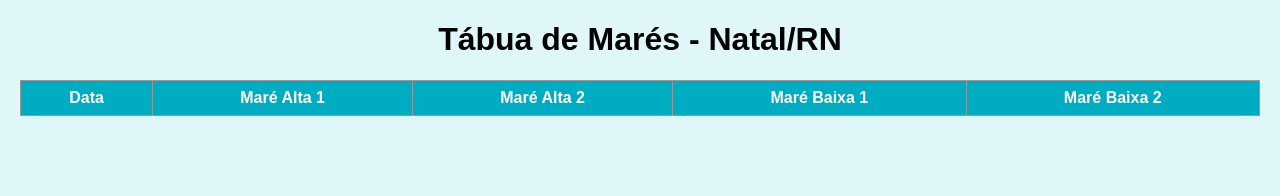
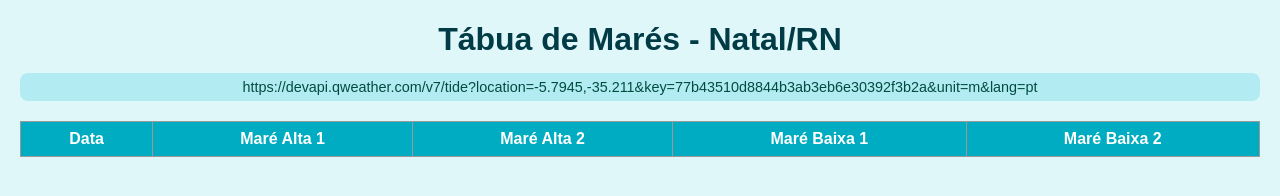
Before and after one commit to ewertonbrm/vaidarmare, a plain HTML site: page index.html in a window 1280 px wide. Drawn offline with Linux system fonts and the light colour scheme; no server answers.

Commit message:
Refactor index.html for better readability and functionality
Updated the HTML structure, added API URL display, and improved styling.

```diff
--- a/index.html
+++ b/index.html
@@ -9,8 +9,20 @@
       font-family: Arial, sans-serif;
       margin: 20px;
       background: #e0f7fa;
+      color: #003b46;
     }
-    h1 { text-align: center; }
+    h1 {
+      text-align: center;
+      margin-bottom: 5px;
+    }
+    p#apiURL {
+      text-align: center;
+      font-size: 0.9em;
+      color: #004d40;
+      background: #b2ebf2;
+      padding: 6px;
+      border-radius: 8px;
+    }
     table {
       width: 100%;
       border-collapse: collapse;
@@ -26,15 +38,12 @@
       background: #00acc1;
       color: white;
     }
-    caption {
-      font-weight: bold;
-      margin-bottom: 10px;
-    }
   </style>
 </head>
 <body>
 
 <h1>Tábua de Marés - Natal/RN</h1>
+<p id="apiURL"></p>
 
 <table id="tideTable">
   <thead>
@@ -52,15 +61,17 @@
 </table>
 
 <script>
-const lat = -5.7945; // Natal RN
+const lat = -5.7945;  // Natal RN
 const lon = -35.211;
-const apiKey = 77b43510d8844b3ab3eb6e30392f3b2a; // Coloque sua API Key
+const apiKey = "77b43510d8844b3ab3eb6e30392f3b2a"; // sua chave
+const apiURL = `https://devapi.qweather.com/v7/tide?location=${lat},${lon}&key=${apiKey}&unit=m&lang=pt`;
 
-// Converte horário da API (UTC+8) para horário local de Natal (UTC-3)
+document.getElementById("apiURL").textContent = apiURL;
+
+// Converte horário UTC+8 (API) para UTC-3 (Natal/RN)
 function convertToLocalTime(apiTimeStr) {
-  const utcTime = new Date(apiTimeStr + "+08:00"); // API retorna UTC+8
-  // Ajuste para UTC-3 (Natal)
-  const localTime = new Date(utcTime.getTime() - (11 * 60 * 60 * 1000)); // 8 - (-3) = 11h de diferença
+  const utcTime = new Date(apiTimeStr + "+08:00");
+  const localTime = new Date(utcTime.getTime() - (11 * 60 * 60 * 1000)); // UTC+8 → UTC-3
   const hours = localTime.getHours().toString().padStart(2, "0");
   const minutes = localTime.getMinutes().toString().padStart(2, "0");
   return `${hours}:${minutes}`;
@@ -68,7 +79,7 @@ function convertToLocalTime(apiTimeStr) {
 
 async function fetchTides() {
   try {
-    const res = await fetch(`https://devapi.qweather.com/v7/tide?location=${lat},${lon}&key=${apiKey}&unit=m&lang=pt`);
+    const res = await fetch(apiURL);
     const data = await res.json();
 
     if (data.code !== "200") {
@@ -79,12 +90,11 @@ async function fetchTides() {
     const tbody = document.querySelector("#tideTable tbody");
     tbody.innerHTML = "";
 
-    // Pegar só hoje e amanhã
-    const today = new Date().toISOString().slice(0, 10); // yyyy-mm-dd
+    const today = new Date().toISOString().slice(0, 10);
     const tomorrow = new Date(Date.now() + 24*60*60*1000).toISOString().slice(0, 10);
 
     data.tide.forEach(day => {
-      if(day.date !== today && day.date !== tomorrow) return;
+      if (day.date !== today && day.date !== tomorrow) return;
 
       const high = day.highTide || [];
       const low = day.lowTide || [];
@@ -107,7 +117,6 @@ async function fetchTides() {
   }
 }
 
-// Atualiza automaticamente ao carregar
 fetchTides();
 </script>
 
```
